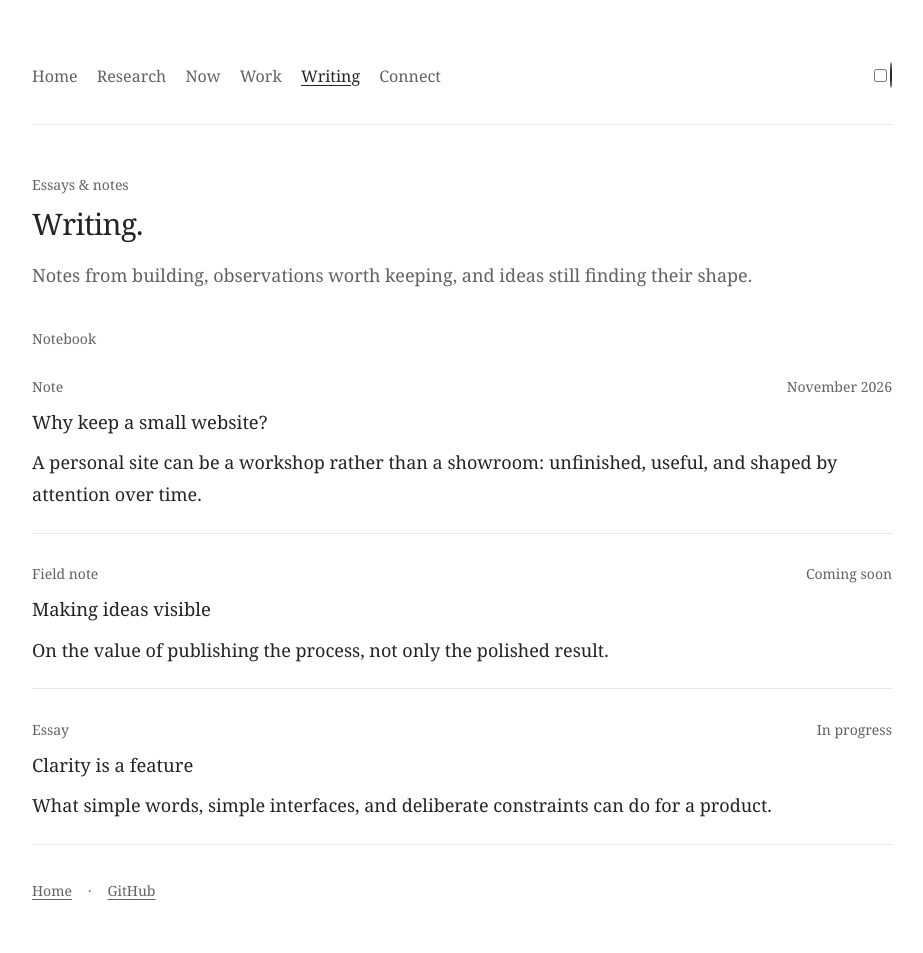
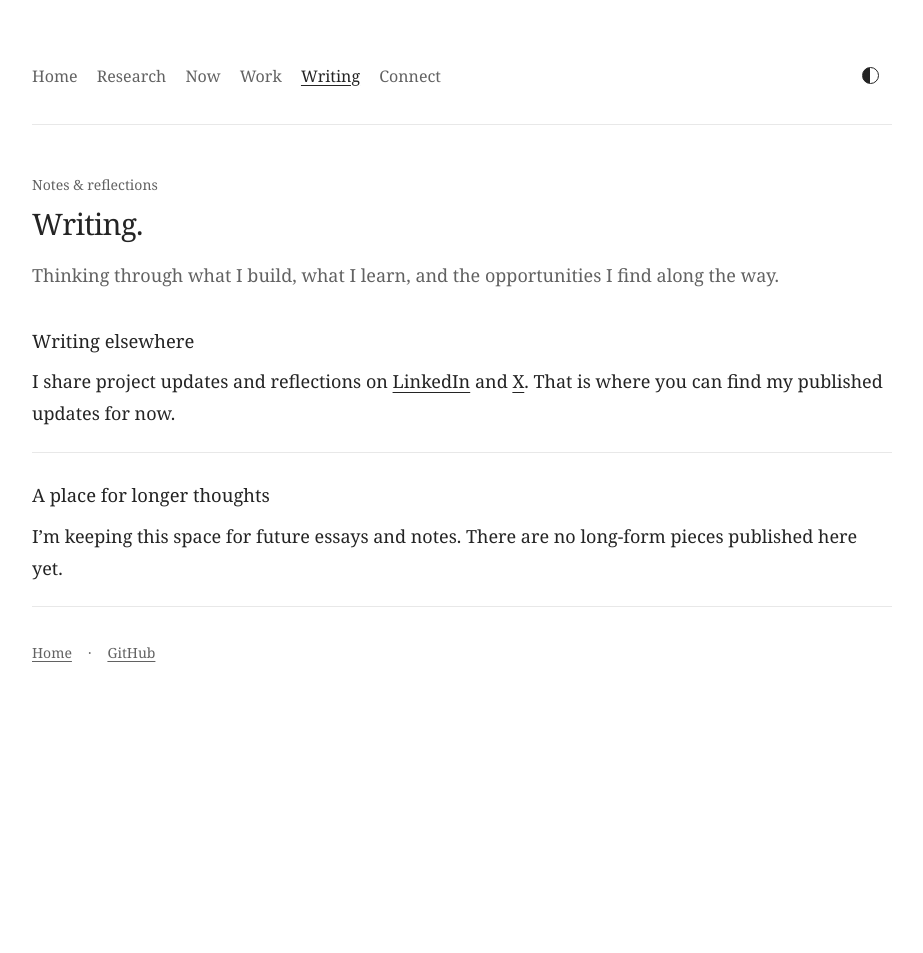
Before and after one commit to Samppujyaa/sampujya.com, a plain HTML site: page writing.html in a window 1280 px wide. Shown: the whole page, without its empty margins (178-1101 px from the left). After the commit the page ends 800 px from the top, so only its background shows below. Drawn offline with Linux system fonts and the light colour scheme.

Commit message:
Update writing.html

```diff
--- a/writing.html
+++ b/writing.html
@@ -6,6 +6,7 @@
   <meta name="description" content="Writing and notes by Sampujya Prabal Saikia.">
   <meta name="color-scheme" content="light dark">
   <title>Writing | Sampujya Prabal Saikia</title>
+  <script src="assets/theme.js"></script>
   <link rel="stylesheet" href="css/reset.css">
   <link rel="stylesheet" href="css/style.css">
   <link rel="icon" href="assets/images/favicon.svg" type="image/svg+xml">
@@ -22,14 +23,24 @@
         <a href="writing.html" aria-current="page">Writing</a>
         <a href="contact.html">Connect</a>
       </nav>
-      <label class="theme-control" title="Switch between light and dark theme">
-        <input class="theme-switch" type="checkbox" role="switch" aria-label="Use alternate color theme">
+      <button class="theme-toggle" type="button" role="switch" aria-label="Dark theme" aria-checked="false" title="Switch theme" hidden>
         <span class="theme-icon" aria-hidden="true"></span>
-        <span class="visually-hidden">Switch color theme</span>
-      </label>
+      </button>
     </header>
     <main id="main" tabindex="-1" class="page">
-<header class="page-head"><div><p class="eyebrow">Essays &amp; notes</p><h1>Writing.</h1></div><p class="lede">Notes from building, observations worth keeping, and ideas still finding their shape.</p></header><div class="content-grid"><p class="content-label">Notebook</p><div class="prose"><article class="entry"><div class="entry-meta"><span>Note</span><time datetime="2026-11">November 2026</time></div><h2>Why keep a small website?</h2><p>A personal site can be a workshop rather than a showroom: unfinished, useful, and shaped by attention over time.</p></article><article class="entry"><div class="entry-meta"><span>Field note</span><span>Coming soon</span></div><h2>Making ideas visible</h2><p>On the value of publishing the process, not only the polished result.</p></article><article class="entry"><div class="entry-meta"><span>Essay</span><span>In progress</span></div><h2>Clarity is a feature</h2><p>What simple words, simple interfaces, and deliberate constraints can do for a product.</p></article></div></div>
+      <header class="page-head">
+        <p class="eyebrow">Notes &amp; reflections</p>
+        <h1>Writing.</h1>
+        <p class="lede">Thinking through what I build, what I learn, and the opportunities I find along the way.</p>
+      </header>
+      <section class="entry">
+        <h2>Writing elsewhere</h2>
+        <p>I share project updates and reflections on <a href="https://www.linkedin.com/in/sampujya-prabal-saikia-0b6602298/" rel="me">LinkedIn</a> and <a href="https://x.com/SampujyaSaikia" rel="me">X</a>. That is where you can find my published updates for now.</p>
+      </section>
+      <section class="entry">
+        <h2>A place for longer thoughts</h2>
+        <p>I’m keeping this space for future essays and notes. There are no long-form pieces published here yet.</p>
+      </section>
     </main>
     <footer class="site-footer">
       <a href="index.html">Home</a>
```
